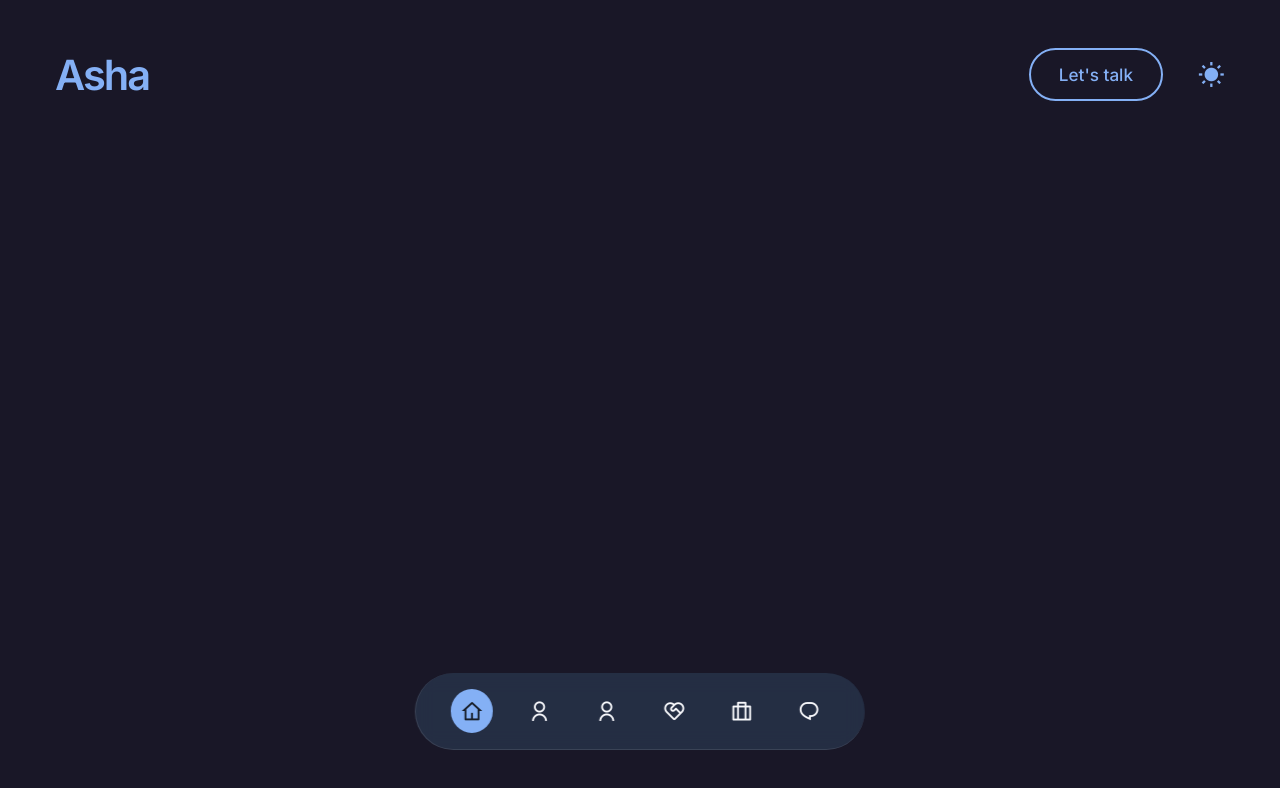
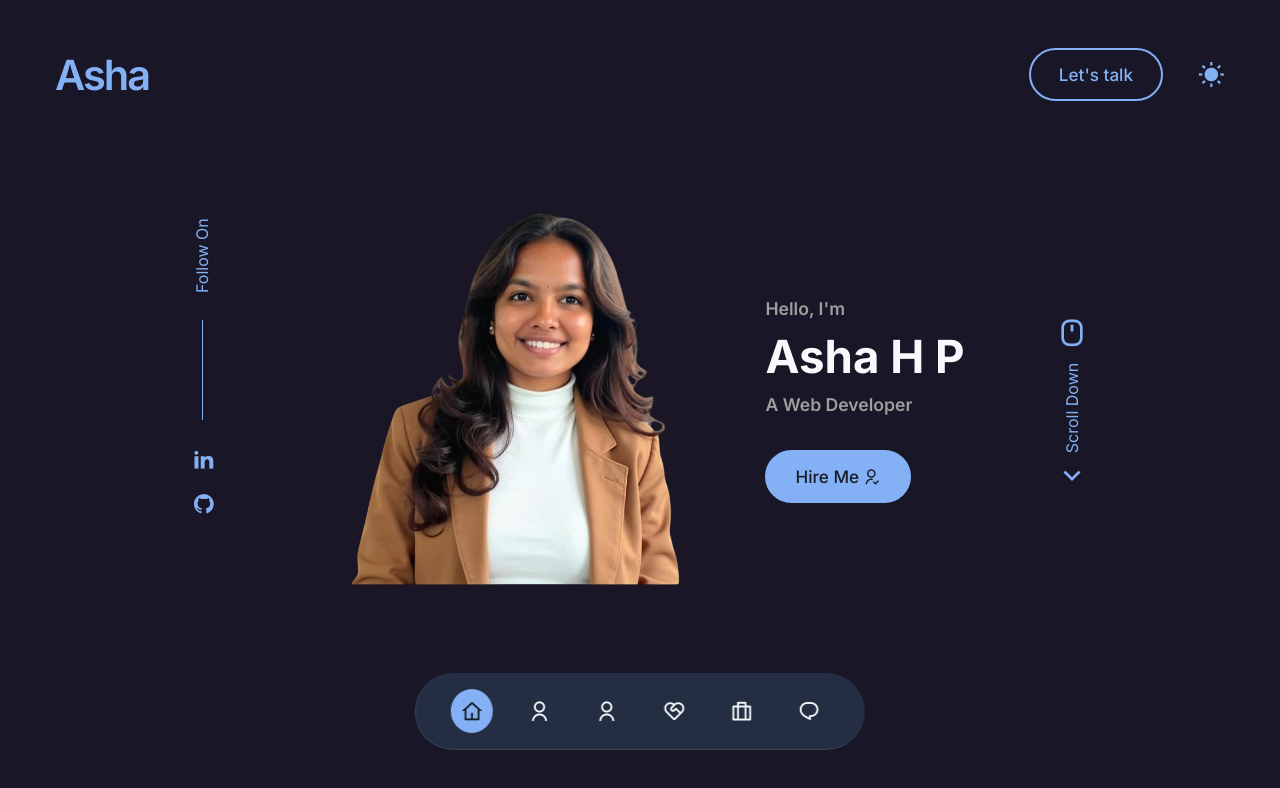
Before and after one commit to asha-16/Updated_Portfolio, a plain HTML site: page index.html in a window 1280 px wide. Drawn offline with nearby package versions, Linux system fonts and the light colour scheme; a web font is replaced by a local one.

Commit message:
complete home page styles

```diff
--- a/assets/CSS/styles.css
+++ b/assets/CSS/styles.css
@@ -33,6 +33,7 @@
   --color-03: hsl(var(--hue) 26% 12%); /* dark to white */
   --color-04: hsl(var(--hue) 0% 62%); /* light-gray to dark-gray */
   --color-05: hsl(var(--hue) 26% 12%); /* dark to primary */
+
 
   --body-color: hsl(250 26% 12%); /* dark to white */
   --hover-color: hsl(var(--hue) var(--sat) calc(var(--light) - 7%));
@@ -124,9 +125,20 @@ body {
 /* ========================================
    REUSABLE STYLES
 ======================================== */
+.home-section {
+    position: relative;
+    overflow: hidden;
+}
+
 .container {
     max-width: 1170px;
     margin: 0 auto;
+}
+
+.wrapper {
+    position: relative;
+    width: 100%;
+    height: 100%;
 }
 
 /* ========================================
@@ -162,6 +174,20 @@ body {
 .border-btn {
     border: 2px solid var(--color-01);
 }
+
+.fill-btn {
+    background: var(--primary-color);
+    border: 2px solid var(--primary-color);
+}
+
+.fill-btn a{
+    color: var(--dark-color);
+}
+
+.avatar-container .hire-01 {
+    display: none;
+}
+
 
 /* ========================================
    HEADER
@@ -414,3 +440,147 @@ body {
 .menu-show-btn:hover .bar-02 {
     background: var(--hover-color);
 }
+
+
+/* ========================================
+   HOME
+======================================== */
+
+.home-container {
+    height: 100vh;
+}
+
+.home-container .wrapper {
+    display: flex;
+    justify-content: center;
+    align-items: center;
+}
+
+.avatar-container {
+    position: relative;
+    display: flex;
+    justify-content: center;
+    align-items: center;
+    column-gap: 25px;
+}
+
+.avatar-img {
+    position: relative;
+    width: 425px;
+    height: 425px;
+}
+
+.avatar-img img {
+    position: absolute;
+    width: 100%;
+}
+
+.home-socials {
+    position: absolute;
+    left: 15%;
+}
+
+.home-socials span{
+    position: absolute;
+    left: 10px;
+    color: var(--color-01);
+    font-size: var(--tiny-font-size);
+    white-space: nowrap;
+    transform: rotateZ(-90deg);
+    transform-origin: left;
+}
+
+.home-socials .social-line{
+    background: var(--color-01);
+    width: 1px;
+    height: 100px;
+    margin-top: 37px;
+    margin-bottom: 25px;
+    margin-left: 10px;
+}
+
+.home-socials .social-icons {
+    display: flex;
+    flex-direction: column;
+    gap: 15px;
+}
+
+.home-socials .social-icons li a {
+    color: var(--color-01);
+    font-size: var(--xl-font-size);
+    transition: 0.3s;
+
+}
+
+.home-socials .social-icons li a:hover {
+    color: var(--hover-color);
+}
+
+
+.avatar-info {
+    position: relative;
+}
+
+.avatar-info .text-content {
+    display: flex;
+    flex-direction: column;
+    gap: 10px;
+}
+
+.avatar-info .hello-text {
+    font-size: var(--base-font-size);
+    font-weight: var(--font-semi-bold);
+}
+
+.avatar-info .my-name {
+    color: var(--color-02);
+    font-size: var(--h1-font-size);
+    font-weight: var(--font-bold);
+}
+
+.avatar-info .what-i-do {
+    font-size: var(--base-font-size);
+    font-weight: var(--font-semi-bold);
+    margin-bottom: 35px;
+}
+
+.home-scroll-btn {
+    position: absolute;
+    right: 15%;
+    color: var(--color-01);
+    display: grid;
+    justify-items: center;
+    row-gap: 5px;
+    animation: up-down 1.5s linear infinite;
+    animation-delay: 1.85s;
+}
+
+@keyframes up-down {
+    0% {
+        transform: translateY(8px);
+    }
+    50% {
+        transform: translateY(-8px);
+    }
+    100% {
+        transform: translateY(8px);
+    }
+}
+
+.home-scroll-btn:hover {
+    color: var(--hover-color);
+}
+
+.home-scroll-btn  .scroll-text {
+    writing-mode: vertical-lr;
+    font-size: var(--tiny-font-size);
+    font-weight: var(--font-regular);
+    text-orientation: mixed;
+    white-space: nowrap;
+    transform: rotate(180deg);
+    margin-top: 7px;
+}
+
+.home-scroll-btn i {
+    font-size: 2rem;
+}
--- a/index.html
+++ b/index.html
@@ -57,5 +57,48 @@
         </div>
     </div>
 
+
+    <!--  ==================== HOME ==================== -->
+    <section class="home-section nav-menu-section" id="home">
+        <div class="asha-container home-container">
+            <div class="wrapper">
+                <div class="home-socials">
+                    <span>Follow On</span>
+                    <div class="social-line"></div>
+                    <ul class="social-icons">
+                        <li><a href="https://www.linkedin.com/in/ashahp16/" target="_blank"><i class="ri-linkedin-fill"></i></a></li>
+                        <li><a href="https://github.com/asha-16" target="_blank"><i class="ri-github-fill"></i></a></li>
+                    </ul>
+                </div>
+                <div class="avatar-container">
+                    <div class="main-btn fill-btn hire-01">
+                        <a href="">Hire Me <i class="ri-user-follow-line"></i></a>
+                    </div>
+                    <div class="avatar-img">
+                        <img src="assets\images\asha.png" alt="avatar" width="300px">
+                    </div>
+                    <div class="avatar-info">
+                        <div class="text-content">
+                            <h4 class="hello-text">Hello, I'm</h4>
+                            <h1 class="my-name">Asha H P</h1>
+                            <p class="what-i-do">A Web Developer</p>
+                        </div>
+                        <div class="main-btn fill-btn hire-02">
+                            <a href="">Hire Me <i class="ri-user-follow-line"></i></a>
+                        </div>
+                    </div>
+                </div>
+                <a href="#about" class="home-scroll-btn">
+                    <i class="ri-mouse-line mouse icon"></i>
+                    <div class="scroll-text">Scroll Down</div>
+                    <i class="ri-arrow-down-s-line arrow-icon"></i>
+                </a>
+            </div>
+        </div>
+    </section>
+
+
+
+
 </body>
 </html>
```
Also changed, not shown: assets/images/asha.png (added).
